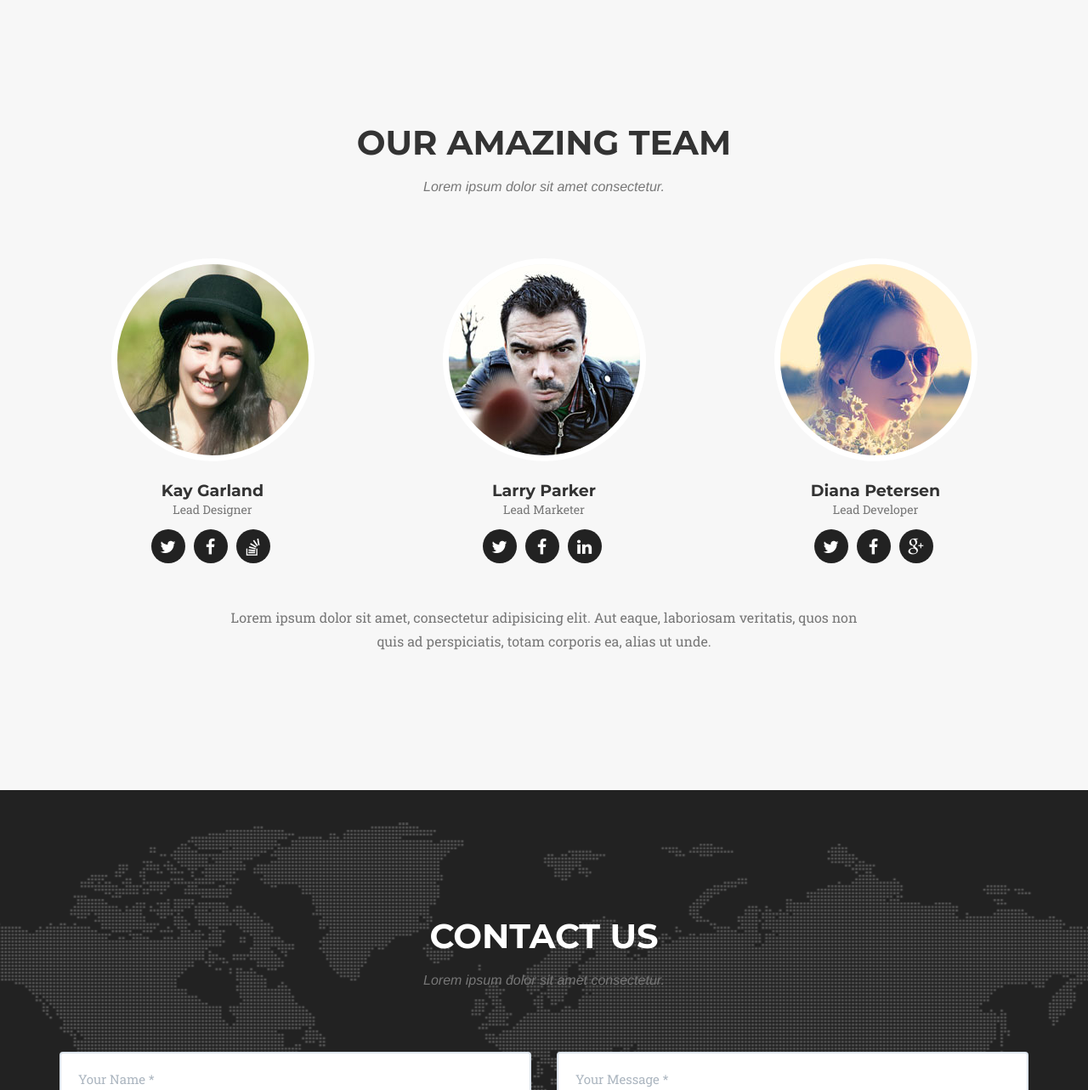
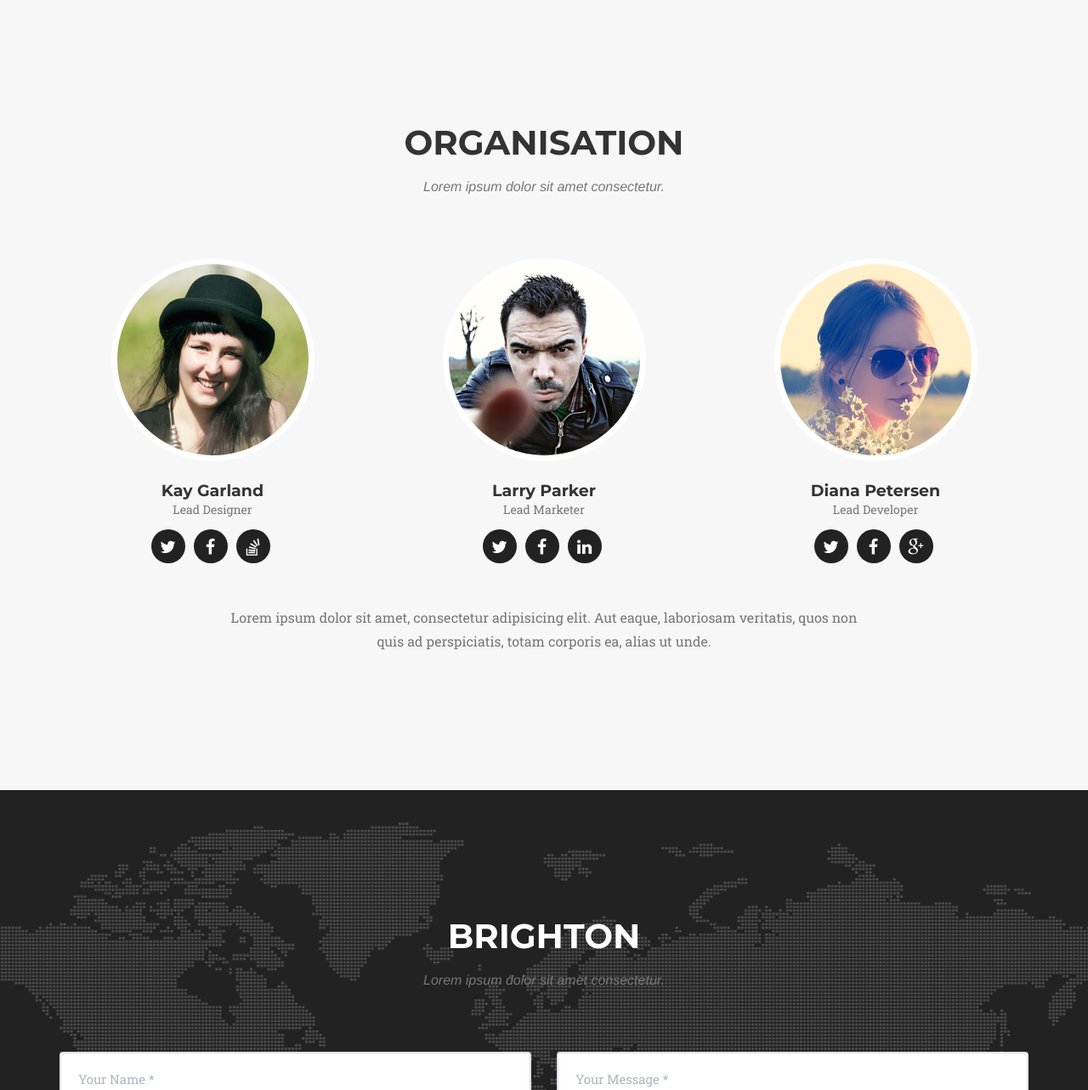
Before and after one commit to thormagnusson/liveinterfaces, a Jekyll site: the page built from index.html, in a window 1280 px wide and 1400 px high, scrolled down 4552 px, cut to the strip 117-1400 px from the top of the window. Shown: the whole strip at 85% size. Built offline with Jekyll 4.4.1, drawn with Linux system fonts in a browser that asks for light colours; some web fonts are replaced; some of the changed text lies outside the part shown.

Commit message:
redesign

```diff
--- a/_includes/about.html
+++ b/_includes/about.html
@@ -3,7 +3,7 @@
         <div class="container">
             <div class="row">
                 <div class="col-lg-12 text-center">
-                    <h2 class="section-heading">Services</h2>
+                    <h2 class="section-heading">About</h2>
                     <h3 class="section-subheading text-muted">Lorem ipsum dolor sit amet consectetur.</h3>
                 </div>
             </div>
--- a/_includes/brighton.html
+++ b/_includes/brighton.html
@@ -2,7 +2,7 @@
         <div class="container">
             <div class="row">
                 <div class="col-lg-12 text-center">
-                    <h2 class="section-heading">Contact Us</h2>
+                    <h2 class="section-heading">Brighton</h2>
                     <h3 class="section-subheading text-muted">Lorem ipsum dolor sit amet consectetur.</h3>
                 </div>
             </div>
--- a/_includes/organisation.html
+++ b/_includes/organisation.html
@@ -3,7 +3,7 @@
         <div class="container">
             <div class="row">
                 <div class="col-lg-12 text-center">
-                    <h2 class="section-heading">Our Amazing Team</h2>
+                    <h2 class="section-heading">Organisation</h2>
                     <h3 class="section-subheading text-muted">Lorem ipsum dolor sit amet consectetur.</h3>
                 </div>
             </div>
--- a/_includes/programme.html
+++ b/_includes/programme.html
@@ -3,7 +3,7 @@
         <div class="container">
             <div class="row">
                 <div class="col-lg-12 text-center">
-                    <h2 class="section-heading">Portfolio</h2>
+                    <h2 class="section-heading">Programme</h2>
                     <h3 class="section-subheading text-muted">Lorem ipsum dolor sit amet consectetur.</h3>
                 </div>
             </div>
--- a/_includes/registration.html
+++ b/_includes/registration.html
@@ -3,7 +3,7 @@
         <div class="container">
             <div class="row">
                 <div class="col-lg-12 text-center">
-                    <h2 class="section-heading">About</h2>
+                    <h2 class="section-heading">Registration</h2>
                     <h3 class="section-subheading text-muted">Lorem ipsum dolor sit amet consectetur.</h3>
                 </div>
             </div>
```
